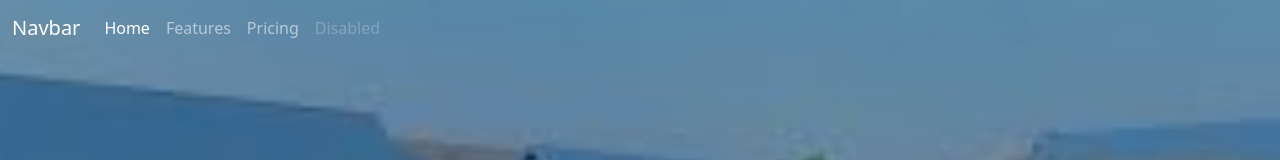
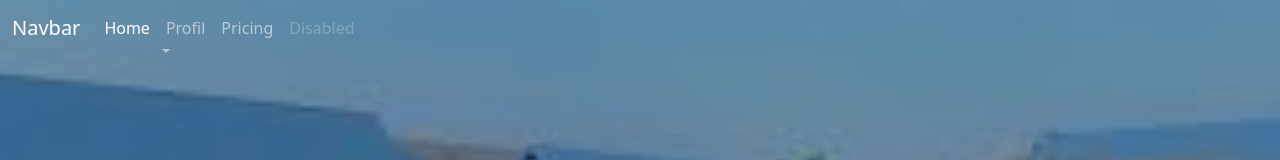
Before and after one commit to LuluKhaira/Portofolio-SMK-7-NEGERI-BATAM, an Angular app: page / in a window 1280 px wide. Shown: the top 160 px of the page. Built offline with nearby package versions, Linux system fonts and the light colour scheme.

Commit message:
Alif x Lulu

```diff
--- a/src/app/app.component.html
+++ b/src/app/app.component.html
@@ -1,6 +1,6 @@
 <nav class="navbar navbar-expand-lg" [class.scrolled]="isScrolled()" data-bs-theme="dark">
   <div class="container-fluid">
-    <a class="navbar-brand" href="#">Navbar</a>
+    <a class="navbar-brand" href="">Navbar</a>
     <button class="navbar-toggler" type="button" data-bs-toggle="collapse" data-bs-target="#navbarNav"
       aria-controls="navbarNav" aria-expanded="false" aria-label="Toggle navigation">
       <span class="navbar-toggler-icon"></span>
@@ -8,13 +8,21 @@
     <div class="collapse navbar-collapse" id="navbarNav">
       <ul class="navbar-nav">
         <li class="nav-item">
-          <a class="nav-link active" aria-current="page" href="#">Home</a>
+          <a class="nav-link active" aria-current="page" href="">Home</a>
+        </li>
+        <li class="nav-item dropdown">
+          <a class="nav-link dropdown-toggle" href="#" id="sejarahDropdown" role="button" data-bs-toggle="dropdown"
+            aria-expanded="false">
+            Profil
+          </a>
+          <ul class="dropdown-menu" aria-labelledby="sejarahDropdown">
+            <li><a class="dropdown-item" href="sejarah">Sejarah</a></li>
+            <li><a class="dropdown-item" href="visi-misi">Visi dan Misi</a></li>
+            <li><a class="dropdown-item" href="struktur">Struktur SMK Negeri 7 Batam</a></li>
+          </ul>
         </li>
         <li class="nav-item">
-          <a class="nav-link" href="#">Features</a>
-        </li>
-        <li class="nav-item">
-          <a class="nav-link" href="#">Pricing</a>
+          <a class="nav-link" href="IDK">Pricing</a>
         </li>
         <li class="nav-item">
           <a class="nav-link disabled" aria-disabled="true">Disabled</a>
@@ -23,6 +31,7 @@
     </div>
   </div>
 </nav>
+
 <header id="home">
   <div class="header-image">
     <div class="header-overlay"></div>
@@ -49,9 +58,14 @@
         <h2>KATA SAMBUTAN</h2>
         <h3>KEPALA SMK NEGERI 7 BATAM</h3>
         <h4>Nursya'bani, M.Pd.</h4>
-              <p>Selamat datang di situs resmi SMK Negeri 7 Batam. Saya, Nursya'bani, M.Pd., Kepala SMK Negeri 7 Batam, menyampaikan sambutan hangat kepada Anda melalui platform ini sebagai sarana informasi dan komunikasi untuk mendukung pendidikan bermutu tinggi dengan motto Inovatif dan Berbudaya.</p>
+        <p>Selamat datang di situs resmi SMK Negeri 7 Batam. Saya, Nursya'bani, M.Pd., Kepala SMK Negeri 7 Batam,
+          menyampaikan sambutan hangat kepada Anda melalui platform ini sebagai sarana informasi dan komunikasi untuk
+          mendukung pendidikan bermutu tinggi dengan motto Inovatif dan Berbudaya.</p>
 
-              <p>Dengan komitmen kuat untuk membentuk siswa berkompeten dan berdaya saing global, kami mengadopsi pendekatan holistik dan inovatif yang mengikuti perkembangan zaman. Situs ini menyajikan informasi komprehensif mengenai kegiatan sekolah, prestasi siswa, program pembelajaran, serta acara ekstrakurikuler, sambil mengajak seluruh pemangku kepentingan untuk berperan aktif dalam upaya pengembangan ini.</p>
+        <p>Dengan komitmen kuat untuk membentuk siswa berkompeten dan berdaya saing global, kami mengadopsi pendekatan
+          holistik dan inovatif yang mengikuti perkembangan zaman. Situs ini menyajikan informasi komprehensif mengenai
+          kegiatan sekolah, prestasi siswa, program pembelajaran, serta acara ekstrakurikuler, sambil mengajak seluruh
+          pemangku kepentingan untuk berperan aktif dalam upaya pengembangan ini.</p>
 
         <a href="#" class="btn btn-custom btn-lg text-white">Lihat Profil</a>
       </div>
```
Lines whose indentation alone changed are shown as unchanged.
